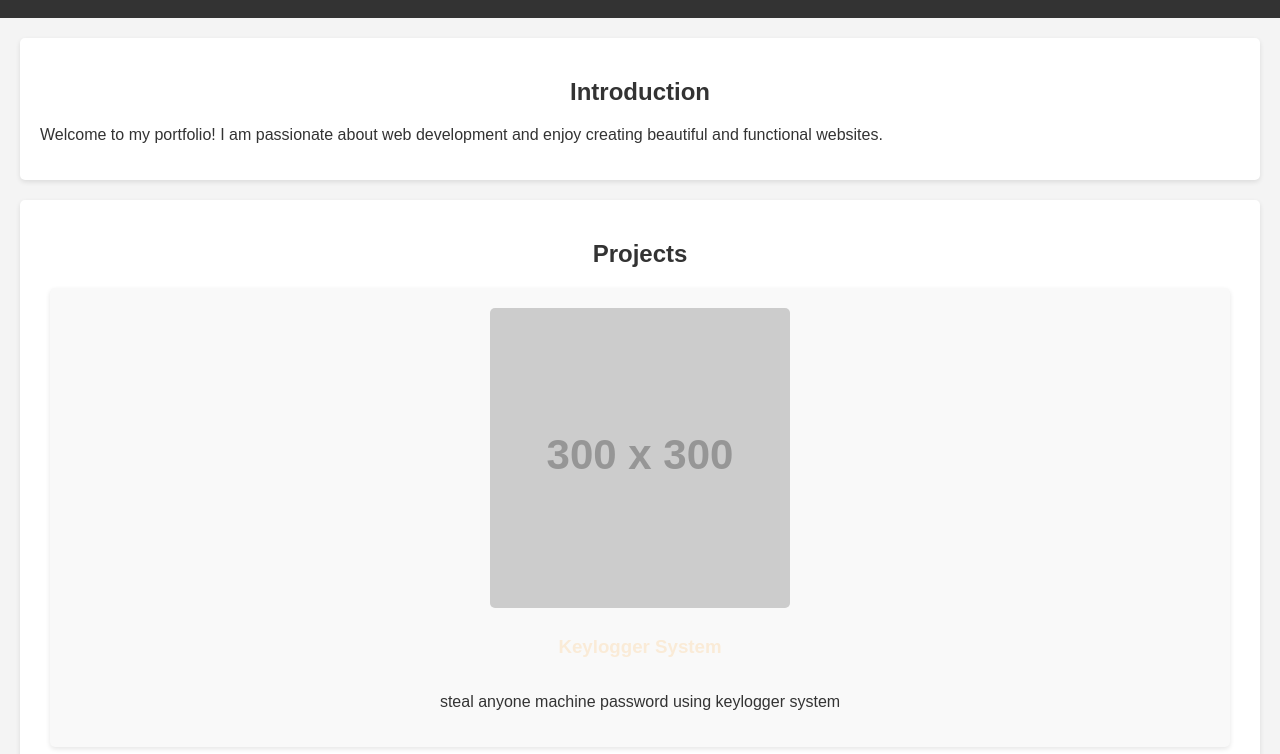
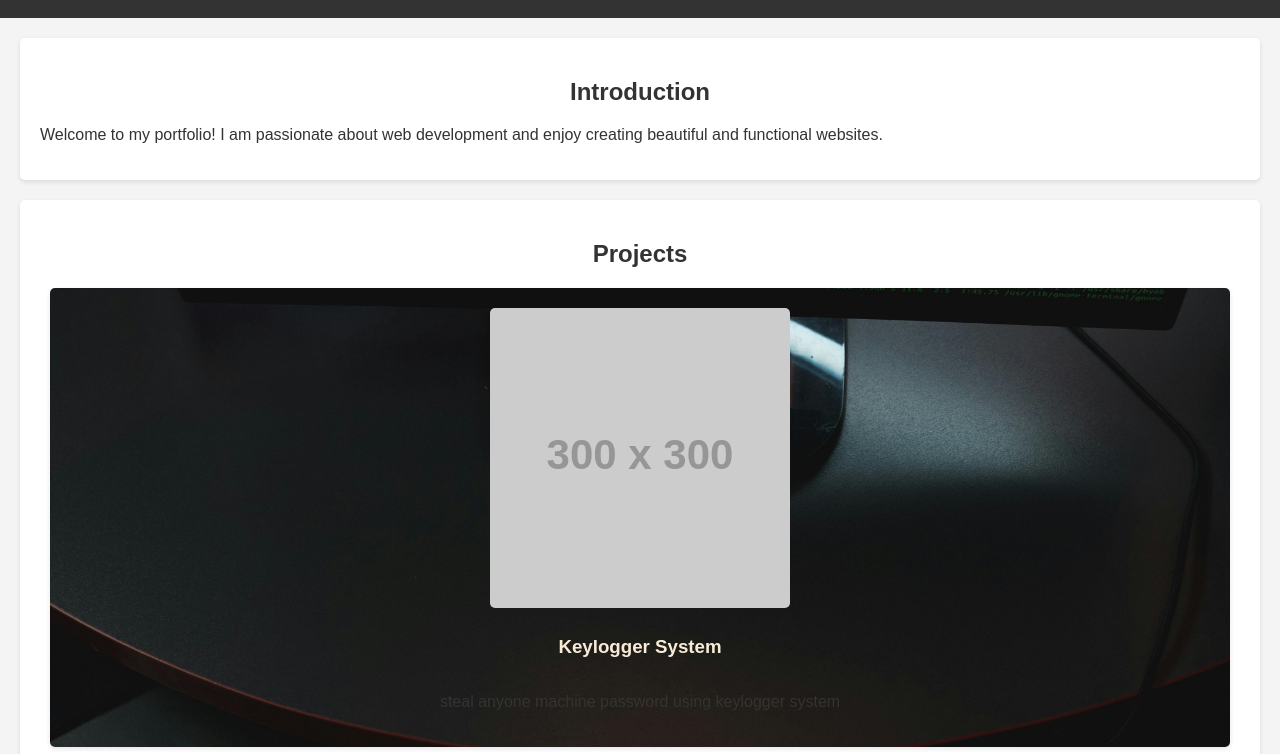
Before and after one commit to rohanwawre23725/myportfolio, a plain HTML site: page index.html in a window 1280 px wide. Shown: the part 120-874 px from the top of the page. Drawn offline with Linux system fonts and the light colour scheme; placeholder pictures from the web are drawn by us.

Commit message:
edited image

```diff
--- a/index.html
+++ b/index.html
@@ -59,7 +59,7 @@
             background-color: #f9f9f9;
             border-radius: 5px;
             box-shadow: 0 2px 5px rgba(0, 0, 0, 0.1);
-            background-image: url('image.jpg'); /* Background imageim URL */
+            background-image: url('keylog.jpg'); /* Background imageim URL */
             background-size: cover;
             background-position: center;
         }
```
